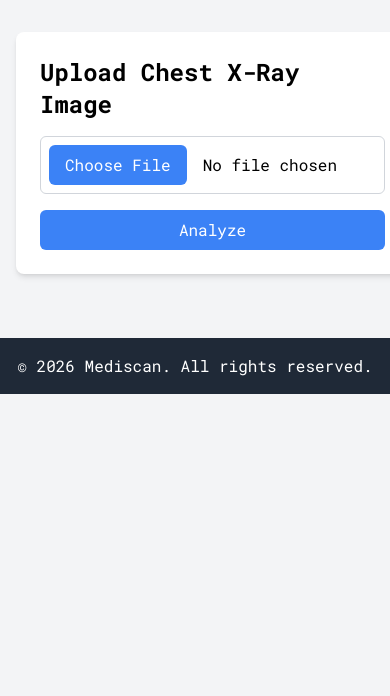
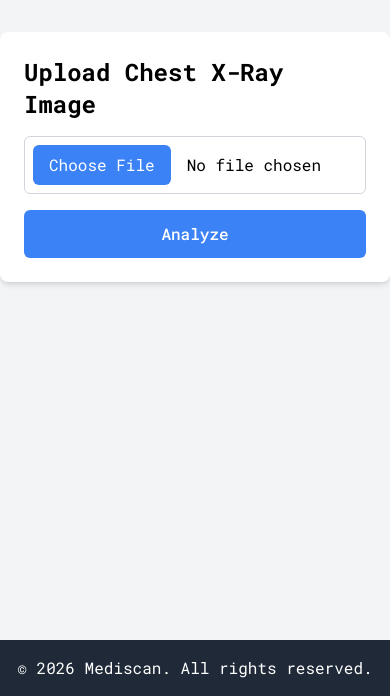
Before and after one commit to aaronmuli/mediscan, a Flask app: page / in a window 390 px wide. Shown: the part 148-844 px from the top of the page. Run offline with Flask 3, Linux system fonts and the light colour scheme; some libraries are stand-ins or nearby versions.

Commit message:
optimized it for mobile

```diff
--- a/templates/index.html
+++ b/templates/index.html
@@ -10,6 +10,7 @@
     <style>
         body {
             font-family: 'Roboto Mono', monospace;
+            min-height: 100vh;
         }
         #loading-screen {
             display: none;
@@ -41,73 +42,97 @@
     <div id="loading-screen">
         <div class="loader"></div>
     </div>
+
     <header class="bg-blue-600 text-white py-6">
-        <div class="container mx-auto px-4">
+        <div class="container mx-auto px-4 max-w-5xl">
             <h1 class="text-3xl font-bold">Mediscan</h1>
             <p class="mt-2 text-lg">Upload Chest X-Ray Images for Instant Analysis</p>
         </div>
     </header>
 
-    <main class=" mx-auto px-4 py-8 ">
+    <main class="flex-1 container mx-auto py-8">
         <section class="bg-white rounded-lg shadow-md p-6 mb-8">
             <h2 class="text-2xl font-semibold mb-4">Upload Chest X-Ray Image</h2>
             <form action="/" method="post" enctype="multipart/form-data" class="flex flex-col sm:flex-row gap-4" onsubmit="showLoading()">
-                <input type="file" name="image_file" accept="image/*" class="border border-gray-300 rounded-md p-2 file:mr-4 file:py-2 file:px-4 file:rounded-md file:border-0 file:bg-blue-500 file:text-white hover:file:bg-blue-600">
-                <button type="submit" class="bg-blue-500 text-white px-6 py-2 rounded-md hover:bg-blue-600 transition-colors">Analyze</button>
+                <input type="file" name="image_file" accept="image/*" class="flex-1 border border-gray-300 rounded-md p-2 file:mr-4 file:py-2 file:px-4 file:rounded-md file:border-0 file:bg-blue-500 file:text-white hover:file:bg-blue-600">
+                <button type="submit" class="bg-blue-500 text-white px-6 py-3 rounded-md hover:bg-blue-600 transition-colors font-medium">Analyze</button>
             </form>
         </section>
 
         {% if image_url %}
         <hr class="my-8 border-gray-300">
-        <section class="bg-white rounded-lg shadow-md p-6 justify-center items-center">
-            <h2 class="text-2xl font-semibold mb-4">Analysis Results</h2>
 
-            <div class="flex flex-col lg:flex-row gap-2">
-                <div>
-                    <h3 class="text-xl font-medium mb-2">Analysis Predictions</h3>
+        <section class="bg-white rounded-lg shadow-md p-6">
+            <h2 class="text-2xl font-semibold mb-6">Analysis Results</h2>
+
+            <div class="flex flex-col lg:flex-row gap-8">
+                <!-- Predictions column -->
+                <div class="flex-1">
+                    <h3 class="text-xl font-medium mb-4">Analysis Predictions</h3>
                     {% if predicted_class == "Normal" %}
-                        <p class="text-lg"><span class="font-semibold">Prediction: </span><span class="text-green-500">It appears {{ predicted_class }}, but see a doctor.</span></p>
+                        <p class="text-lg mb-2"><span class="font-semibold">Prediction: </span><span class="text-green-500">It appears {{ predicted_class }}, but see a doctor.</span></p>
                     {% else %}
-                        <p class="text-lg"><span class="font-semibold">Prediction: </span><span class="text-red-500">It appears {{ predicted_class }}, but see a doctor.</span></p>
+                        <p class="text-lg mb-2"><span class="font-semibold">Prediction: </span><span class="text-red-500">It appears {{ predicted_class }}, but see a doctor.</span></p>
                     {% endif %}
-                    <p class="text-lg"><span class="font-semibold">Confidence Level: </span><span class="font-bold">{{ confidence_level }}%</span></p>
-                    <h4 class="text-lg font-medium mt-4 mb-2">Probabilities:</h4>
-                    <ul class="list-disc pl-5">
+                    <p class="text-lg mb-4"><span class="font-semibold">Confidence Level: </span><span class="font-bold">{{ confidence_level }}%</span></p>
+
+                    <h4 class="text-lg font-medium mb-2">Probabilities:</h4>
+                    <ul class="list-disc pl-6 space-y-1">
                         {% for prob in probabilities %}
                             <li>{{ prob["class"] }}: {{ prob["value"] }}</li>
                         {% endfor %}
                     </ul>
                 </div>
-                <div>
-                    <h3 class="text-xl font-medium mb-2">Preview</h3>
-                    <div class="flex md:flex-row flex-col gap-5 items-center lg:items-start w-full">
-                        <div>
-                            <p>original</p>
-                            <img src="{{ image_url }}" alt="Uploaded Image" class="w-[350px] h-[300px] rounded-md border border-gray-200 shadow-sm">
+
+                <!-- Images column -->
+                <div class="flex-1">
+                    <h3 class="text-xl font-medium mb-4">Preview</h3>
+
+                    <div class="grid grid-cols-1 md:grid-cols-2 gap-5">
+                        <div class="text-center">
+                            <p class="font-medium mb-3">Original</p>
+                            <img src="{{ image_url }}" alt="Uploaded Image" class="w-full md:max-w-md lg:max-w-lg xl:max-w-2xl mx-auto rounded-md border border-gray-200 shadow-sm object-contain bg-gray-50">
                         </div>
-                        <div>
-                            <p>heatmap</p>
-                            <img src="{{ heatmap_image }}" alt="Uploaded Heatmap Image" class="w-[350px] h-[300px] rounded-md border border-gray-200 shadow-sm">
+                        <div class="text-center">
+                            <p class="font-medium mb-3">Heatmap</p>
+                            <img src="{{ heatmap_image }}" alt="Uploaded Heatmap Image" class="w-full md:max-w-md lg:max-w-lg xl:max-w-2xl mx-auto rounded-md border border-gray-200 shadow-sm object-contain bg-gray-50">
                         </div>
                     </div>
-                    <div class="flex flex-col items-center pt-6">
-                        <h1 class="text-xl font-medium mb-2">Heatmap Key</h1>
-                        <img src="../static/heatmap_key.jpg" alt="Heatmap Key" height="50%">
-                        <p>Red: High model attention</p>
-                        <p>Blue: Low model attention</p>
+
+                    <div class="mt-12 text-center">
+                        <h4 class="text-xl font-medium mb-4">Heatmap Key</h4>
+                        <div class="w-full max-w-3xl mx-auto px-8">
+                            <svg viewBox="0 0 800 120" class="w-full h-auto rounded-lg border border-gray-300 shadow-md bg-white">
+                                <defs>
+                                    <linearGradient id="jetGradient" x1="0%" y1="0%" x2="100%" y2="0%">
+                                        <stop offset="0%" stop-color="#00008b"/>   <!-- Dark blue -->
+                                        <stop offset="15%" stop-color="#0000ff"/>  <!-- Blue -->
+                                        <stop offset="35%" stop-color="#00ffff"/>  <!-- Cyan -->
+                                        <stop offset="50%" stop-color="#00ff00"/>  <!-- Green -->
+                                        <stop offset="65%" stop-color="#ffff00"/>  <!-- Yellow -->
+                                        <stop offset="85%" stop-color="#ff0000"/>  <!-- Red -->
+                                        <stop offset="100%" stop-color="#8b0000"/> <!-- Dark red -->
+                                    </linearGradient>
+                                </defs>
+                                <rect x="40" y="30" width="720" height="60" fill="url(#jetGradient)" rx="12"/>
+                            </svg>
+                        </div>
+                        <p class="mt-4 text-sm text-gray-600">Blue: Low model attention</p>
+                        <p class="mt-4 text-sm text-gray-600">Red: High model attention</p>
                     </div>
                 </div>
             </div>
-            <div class="pt-6">
-                <h3 class="text-xl font-medium mb-2">Disclaimer</h3>
-                <p>The heatmap highlights regions the AI model focused on for its prediction and is for informational purposes only. It is not a medical diagnosis or substitute for professional healthcare advice—always consult a qualified radiologist or physician for accurate interpretation and treatment.</p>
+
+            <div class="mt-12 pt-8 border-t border-gray-200">
+                <h3 class="text-xl font-medium mb-3">Disclaimer</h3>
+                <p class="text-gray-700 leading-relaxed">The heatmap highlights regions the AI model focused on for its prediction and is for informational purposes only. It is not a medical diagnosis or substitute for professional healthcare advice—always consult a qualified radiologist or physician for accurate interpretation and treatment.</p>
             </div>
         </section>
         {% endif %}
     </main>
 
-    <footer class="bg-gray-800 text-white py-4">
-        <div class="container mx-auto px-4 text-center">
+    <footer class="bg-gray-800 text-white py-4 mt-auto">
+        <div class="container mx-auto px-4 text-center max-w-5xl">
             <p>&copy; <span>{{ current_year }}</span> Mediscan. All rights reserved.</p>
         </div>
     </footer>
```
